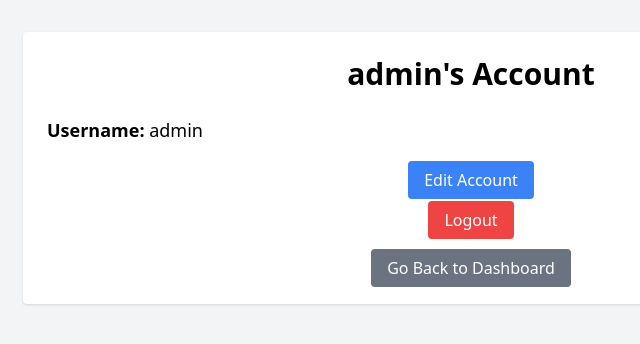
After one commit to Xer4n/vulnera, a Flask app: page /account/1 in a window 1280 px wide. The commit adds this page. Shown: the top 344 px of the page, without its empty margins (169-809 px from the left). Run offline with Flask 3, Linux system fonts and the light colour scheme; a user stored in the database is signed in; data comes from the database, SQL or seed files in the repository; both versions use the stored data as it was after the commit; some libraries are stand-ins or nearby versions.

Commit message:
Account page
Account page has been added

```diff
--- a/app.py
+++ b/app.py
@@ -46,6 +46,7 @@ def login():
 
         if user:
             #Using session cookies
+            session["userid"] = user[0]
             session["username"] = username
             session["logged_in"] = True
             session["is_admin"] = bool(user[3])
@@ -93,6 +94,7 @@ def home():
         return redirect(url_for("login"))
 
 
+    userid = session.get("userid")
     username = session.get("username", "Guest")
     is_admin = session.get("is_admin", False)
 
@@ -106,7 +108,28 @@ def home():
     products = cursor.fetchall()
     conn.close()
 
-    return render_template("shop.html", username=username, products=products, is_admin=is_admin)
+    return render_template("shop.html", userid=userid, username=username, products=products, is_admin=is_admin)
+
+
+@app.route("/account/<int:userid>")
+def account(userid):
+
+    print(userid)
+
+    if "username" not in session:
+        return redirect(url_for("login"))\
+
+    conn = database.get_db_connection()
+    cursor = conn.cursor()
+    user = cursor.execute("SELECT * FROM users WHERE id = ?", (int(userid),)).fetchone()
+    conn.close()
+
+    if user:
+        return render_template("account.html", user=user)
+    return redirect(url_for("home"))
+
+
+
 
 
 @app.route("/delete/<int:product_id>", methods=["POST"])
--- /dev/null
+++ b/templates/account.html
@@ -0,0 +1,36 @@
+<!DOCTYPE html>
+<html lang="en">
+<head>
+    <meta charset="UTF-8">
+    <meta name="viewport" content="width=device-width, initial-scale=1.0">
+    <title>{{ user.username }}'s Account</title>
+    <script src="https://cdn.tailwindcss.com"></script>
+</head>
+<body class="bg-gray-100">
+    <div class="container mx-auto p-8">
+        <div class="max-w-4xl mx-auto bg-white p-6 rounded shadow">
+            <h1 class="text-3xl font-bold text-center">{{ user.username }}'s Account</h1>
+
+            <!-- Account Info Section -->
+            <div class="mt-6">
+                <p class="text-lg"><strong>Username:</strong> {{ user.username }}</p>
+            </div>
+
+            <!-- Button to Edit Account (Optional) -->
+            <div class="mt-6 text-center">
+                <a href="#" class="bg-blue-500 text-white px-4 py-2 rounded hover:bg-blue-600">Edit Account</a>
+            </div>
+
+            <!-- Logout Button -->
+            <div class="mt-4 text-center">
+                <a href="{{ url_for('logout') }}" class="bg-red-500 text-white px-4 py-2 rounded hover:bg-red-600">Logout</a>
+            </div>
+
+            <div class="mt-6 text-center">
+                <a href="{{ url_for('home') }}" class="bg-gray-500 text-white px-4 py-2 rounded hover:bg-gray-600">Go Back to Dashboard</a>
+            </div>
+
+        </div>
+    </div>
+</body>
+</html>
```
Also changed, not shown: templates/shop.html (+6 -5 lines), users.db.
